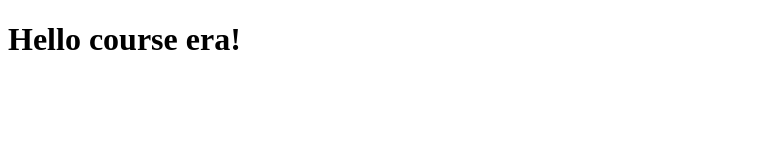
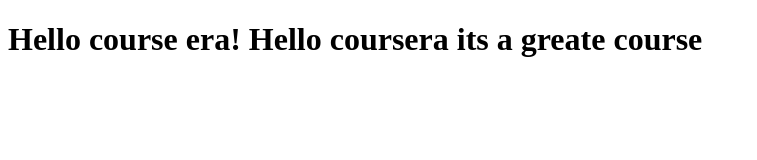
Before and after one commit to laureenkiberenge/Course-era-test.github.io, a plain HTML site: page site/index.html in a window 1280 px wide. Shown: the whole page, without its empty margins (0-757 px from the left). Drawn offline with Linux system fonts and the light colour scheme.

Commit message:
second commit

```diff
--- a/site/index.html
+++ b/site/index.html
@@ -4,6 +4,6 @@
 	<title>hello course era!</title>
 </head>
 <body>
-<h1>Hello course era!</h1>
+<h1>Hello course era! Hello coursera its a greate course</h1>
 </body>
 </html>
```
